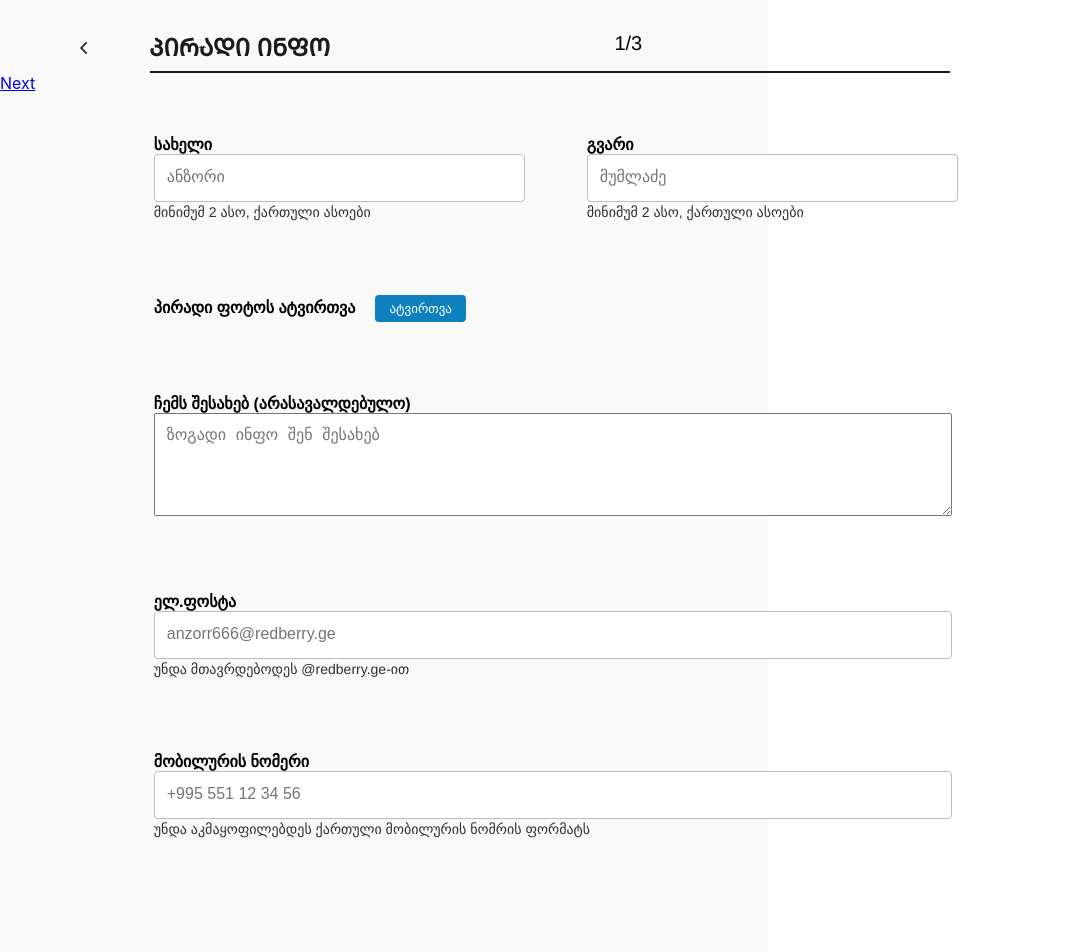
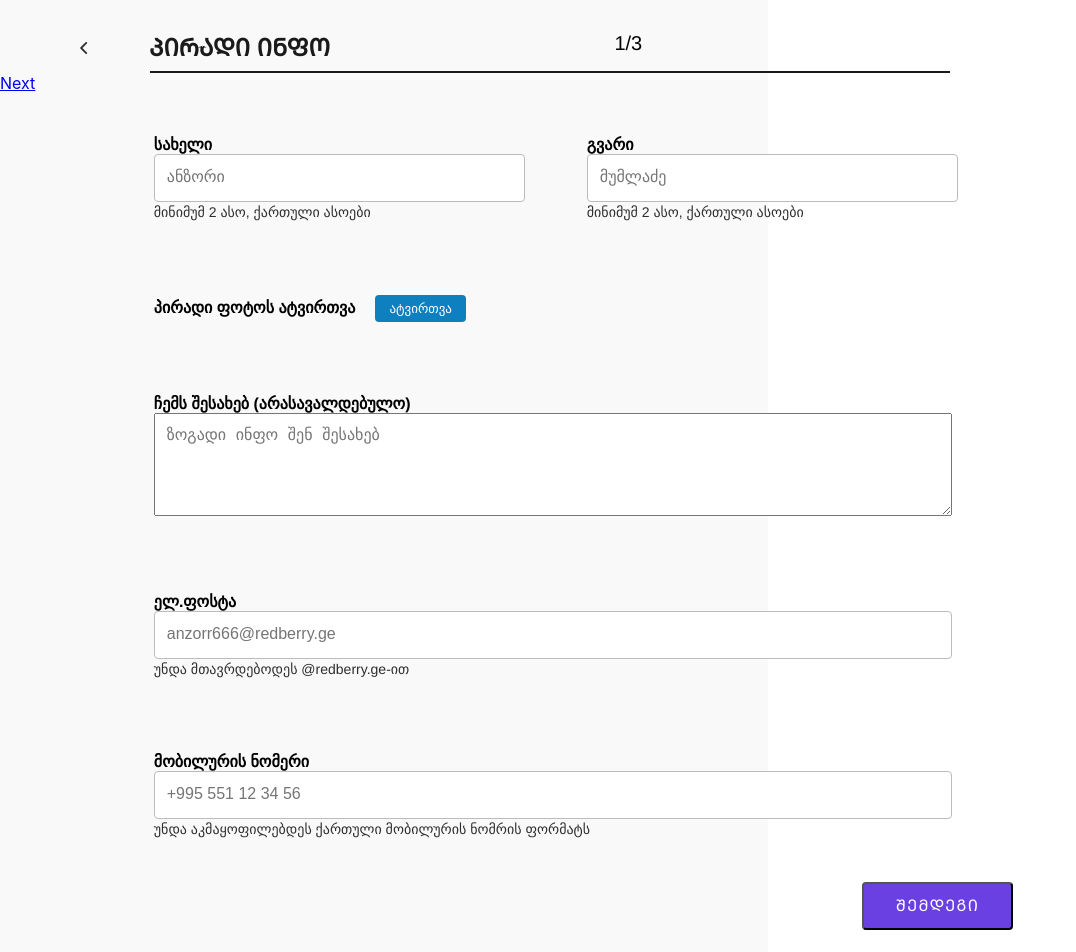
Before and after one commit to bladwing/-V-Generator, a React (Create React App) app: page /personal in a window 1280 px wide. Shown: the top 952 px of the page, without its empty margins (0-1076 px from the left). Built offline with nearby package versions, Linux system fonts and the light colour scheme.

Commit message:
create separate style for buttons

```diff
--- a/src/components/education/Education.jsx
+++ b/src/components/education/Education.jsx
@@ -33,7 +33,7 @@ const Education = () => {
 
           <tr>
             <td>
-              <Link to="">სხვა სასწავლებლის დამატება</Link>
+              <Link to="" className="additional-button">სხვა სასწავლებლის დამატება</Link>
             </td>
           </tr>
           <tr>
@@ -41,7 +41,7 @@ const Education = () => {
               <Link to="/experience" className="link-button">ᲣᲙᲐᲜ</Link>
             </td>
             <td>
-              <Link to="/resume" className="link-button">ᲓᲐᲡᲠᲣᲚᲔᲑᲐ</Link>
+              <button className="submit-button">ᲓᲐᲡᲠᲣᲚᲔᲑᲐ</button>
             </td>
           </tr>
         </thead>
--- a/src/components/experience/Experience.jsx
+++ b/src/components/experience/Experience.jsx
@@ -37,7 +37,7 @@ const Experience = () => {
 
           <tr>
             <td>
-              <Link to="">მეტი გამოცდილების დამატება</Link>
+              <Link to="" className="additional-button">მეტი გამოცდილების დამატება</Link>
             </td>
           </tr>
           <tr>
@@ -45,7 +45,7 @@ const Experience = () => {
               <Link to="/personal" className="link-button">ᲣᲙᲐᲜ</Link>
             </td>
             <td>
-              <Link to="/education" className="link-button">ᲨᲔᲛᲓᲔᲒᲘ</Link>
+              <button className="submit-button">ᲨᲔᲛᲓᲔᲒᲘ</button>
             </td>
           </tr>
         </thead>
--- a/src/components/personal/Personal.jsx
+++ b/src/components/personal/Personal.jsx
@@ -137,7 +137,7 @@ const Personal = () => {
             </tr>
           </tbody>
         </table>
-        <button className="submit-personal" onClick={SubmitHandler}>
+        <button className="submit-button" onClick={SubmitHandler}>
           ᲨᲔᲛᲓᲔᲒᲘ
         </button>
       </form>
--- a/src/components/personal/personal.scss
+++ b/src/components/personal/personal.scss
@@ -1,5 +1,6 @@
 section {
     display: flex;
+
     .personal-input-parts {
         margin-left: 10%;
         font-family: 'Helvetica Neue';
@@ -51,6 +52,7 @@ section {
         .upload-file {
             border: none;
             background-color: #f9f9f9;
+
             .upload-button {
                 padding: 6px 14px;
                 border-radius: 4px;
@@ -79,23 +81,6 @@ section {
             }
         }
     }
-    .submit-personal {
-        width: 151px;
-        height: 48px;
-        background: #6B40E3;
-        color: #FFFFFF;
-        border-radius: 4px;
-        font-family: 'Helvetica Neue';
-        font-style: normal;
-        font-weight: 500;
-        font-size: 16px;
-        line-height: 20px;
-        letter-spacing: 0.08em;
-        margin-left: 90%;
-        margin-bottom: 65px;
-        margin-top: 189px;
-    }
-
 
     .live-preview {
         display: flex;
--- a/src/components/templateStyle.scss
+++ b/src/components/templateStyle.scss
@@ -1,5 +1,6 @@
+
+.submit-button,
 .link-button {
-    text-decoration: none;
     width: 151px;
     height: 48px;
     background: #6B40E3;
@@ -13,6 +14,21 @@
     letter-spacing: 0.08em;
     margin-left: 90%;
     margin-bottom: 65px;
+}
+
+.link-button {
+    text-decoration: none;
     margin-top: 189px;
     padding: 18px 60px;
 }
+
+
+.additional-button {
+    background-color: #62A1EB;
+    color: #FFFFFF;align-items: center;
+    padding: 18px 60px;
+    gap: 20px;
+    text-decoration: none;
+    border-radius: 4px;
+
+}
```
